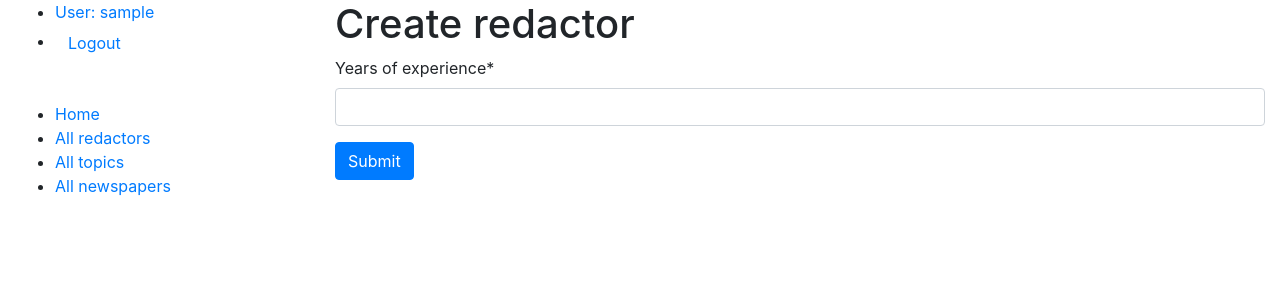
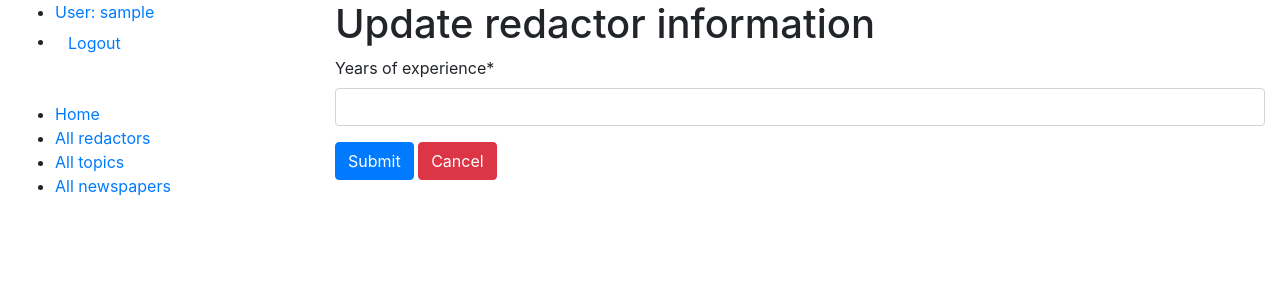
Before and after one commit to yura-push/newspaper-agency, a Django app: page /redactors/1/update/ in a window 1280 px wide. Shown: the top 300 px of the page. Run offline with Django 5.2, Linux system fonts and the light colour scheme; the visitor is signed in with stand-in values (Sample User, id 1); data comes from the database, SQL or seed files in the repository; some libraries are stand-ins or nearby versions.

Commit message:
add links to update experince and delete pages in form of buttons

```diff
--- a/templates/agency/redactor_detail.html
+++ b/templates/agency/redactor_detail.html
@@ -14,6 +14,6 @@
       <p>No newspapers found!</p>
     {% endfor %}
   </ul>
-
+  <a href="{% url 'agency:redactor-update' pk=redactor.id %}" class="btn btn-primary">Update</a>
   <a href="{% url 'agency:redactor-delete' pk=redactor.id %}" class="btn btn-danger">Delete</a>
 {% endblock %}
--- a/templates/agency/redactor_form.html
+++ b/templates/agency/redactor_form.html
@@ -2,10 +2,14 @@
 {% load crispy_forms_filters %}
 
 {% block content %}
-  <h1>Create redactor</h1>
+  <h1>{{ object|yesno:"Update,Create" }} redactor information</h1>
   <form action="" method="post" novalidate>
     {% csrf_token %}
     {{ form|crispy }}
     <input class="btn btn-primary" type="submit" value="Submit">
+
+    <a href="{% url 'agency:redactor-detail' pk=redactor.id %}">
+      <button type="button" class="btn btn-danger">Cancel</button>
+    </a>
   </form>
 {% endblock %}
```
